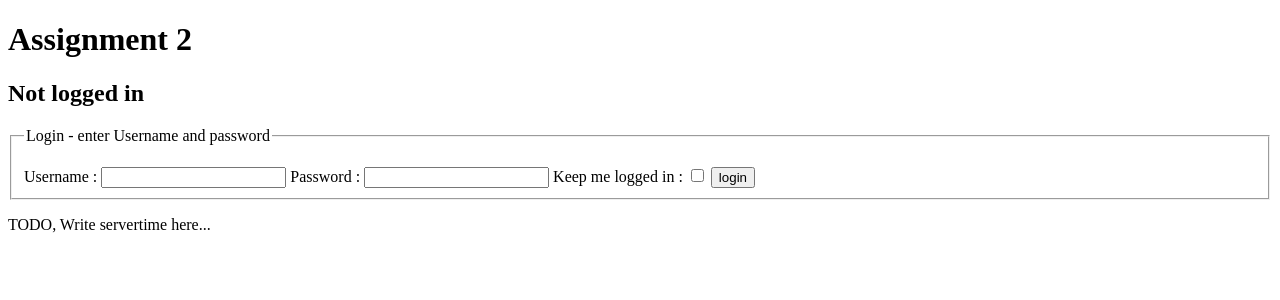
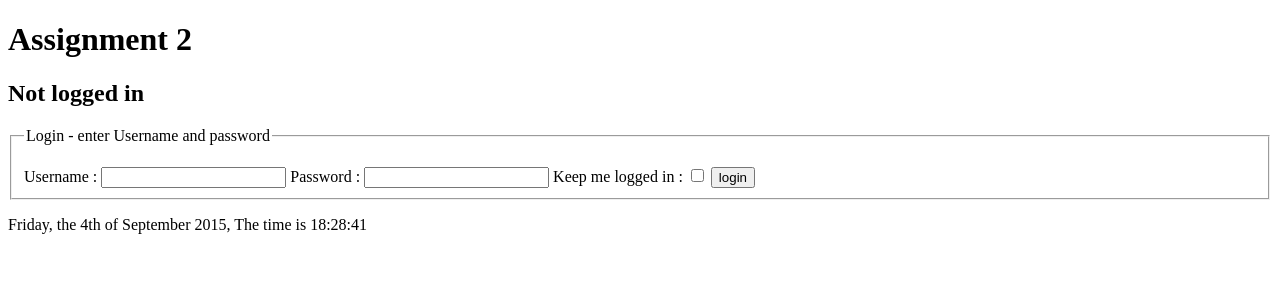
Before and after one commit to diggo16/PHPLogin, a PHP site: page / in a window 1280 px wide. Shown: the top 300 px of the page. Run offline with PHP 8.4, Linux system fonts and the light colour scheme.

Commit message:
added date and time

```diff
--- a/view/DateTimeView.php
+++ b/view/DateTimeView.php
@@ -2,11 +2,31 @@
 
 class DateTimeView {
 
+        /*
+         * Create a string of the date and time
+         */
+	public function show() {
+            date_default_timezone_set("Europe/Berlin");
+            $day = date("l");       // Day in the week in letters
+            $number = date("jS");   // The day in number with "st" after
+            $month = date("F");     // Month in letters
+            $year = date("Y");      // Year in letters
+            $time = date("h:i:s");  // The time
 
-	public function show() {
+            $hours = intval(date("h"));
+            $minutes = date("i");
+            $seconds = date("s");
+            $midday = date("A");
+            // If it is PM, add 12 hours to get digital time
+            if($midday == "PM")
+            {
+                $hours += 12;
+            }
+            // add the time to the same variable
+            $time = $hours.":".$minutes.":".$seconds;
 
-		$timeString = 'TODO, Write servertime here...';
-
-		return '<p>' . $timeString . '</p>';
+            $timeString = $day.", the ".$number." of ".$month." ".$year.
+                        ", The time is ".$time;
+            return '<p>' . $timeString . '</p>';
 	}
 }
```
